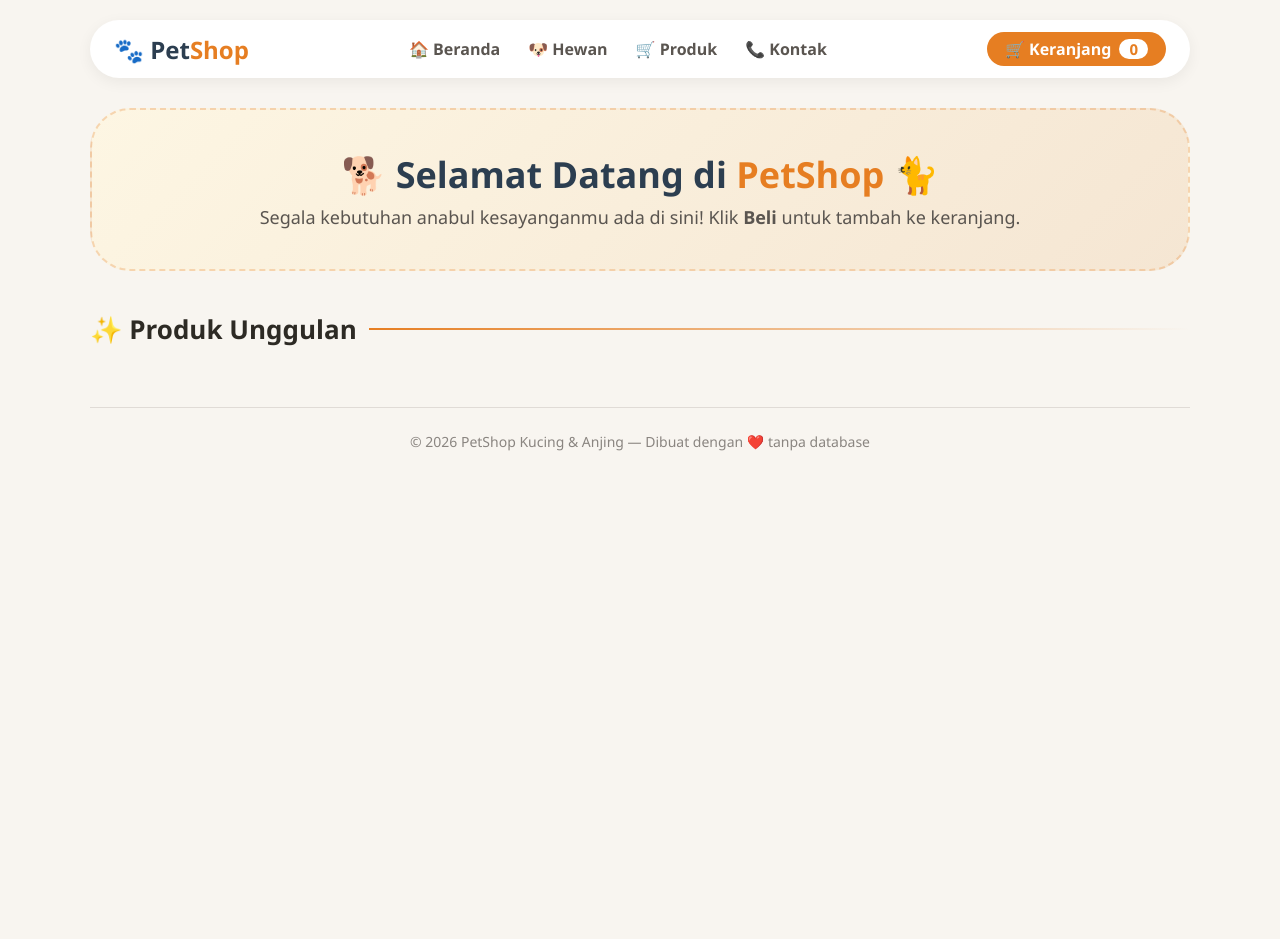
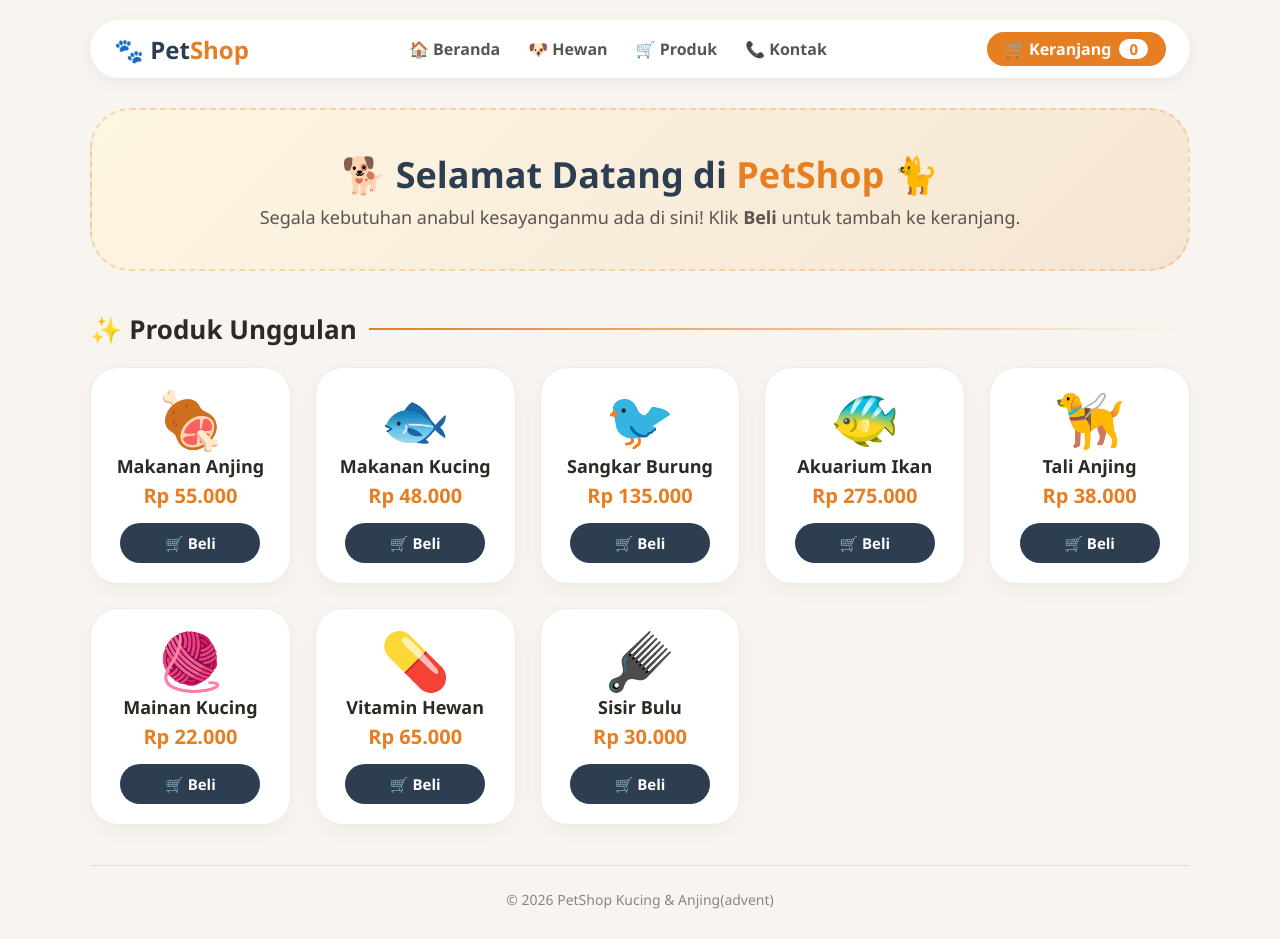
Before and after one commit to adventdyac-byte/petshop, a plain HTML site: page index.html in a window 1280 px wide. Before the commit the page ends 800 px from the top, so only its background shows below. Drawn offline with Linux system fonts and the light colour scheme.

Commit message:
menambahkan kode js dan merapikan kode

```diff
--- a/index.html
+++ b/index.html
@@ -10,7 +10,6 @@
 
 <div class="container">
 
-    <!-- ===== NAVBAR ===== -->
     <nav>
         <div class="logo">🐾 <span>Pet</span>Shop</div>
         <ul class="nav-links">
@@ -25,25 +24,21 @@
         </button>
     </nav>
 
-    <!-- ===== HERO ===== -->
     <div class="hero">
         <h1>🐕 Selamat Datang di <span>PetShop</span> 🐈</h1>
         <p>Segala kebutuhan anabul kesayanganmu ada di sini! Klik <strong>Beli</strong> untuk tambah ke keranjang.</p>
     </div>
 
-    <!-- ===== JUDUL PRODUK ===== -->
     <div class="section-title">✨ Produk Unggulan</div>
 
-    <!-- ===== GRID PRODUK (diisi oleh JavaScript) ===== -->
     <div class="product-grid" id="productGrid"></div>
 
-    <!-- ===== FOOTER ===== -->
+
     <footer>
-        © 2026 PetShop Kucing & Anjing — Dibuat dengan ❤️ tanpa database
+        © 2026 PetShop Kucing & Anjing(advent)
     </footer>
 </div>
 
-<!-- ===== TOAST ===== -->
 <div id="toast">✅ Produk ditambahkan!</div>
 <script src="script.js"></script>
 </body>
--- a/script.js
+++ b/script.js
@@ -0,0 +1,82 @@
+const products = [
+    { id: 1, name: 'Makanan Anjing', emoji: '🍖', price: 'Rp 55.000' },
+    { id: 2, name: 'Makanan Kucing', emoji: '🐟', price: 'Rp 48.000' },
+    { id: 3, name: 'Sangkar Burung', emoji: '🐦', price: 'Rp 135.000' },
+    { id: 4, name: 'Akuarium Ikan', emoji: '🐠', price: 'Rp 275.000' },
+    { id: 5, name: 'Tali Anjing', emoji: '🦮', price: 'Rp 38.000' },
+    { id: 6, name: 'Mainan Kucing', emoji: '🧶', price: 'Rp 22.000' },
+    { id: 7, name: 'Vitamin Hewan', emoji: '💊', price: 'Rp 65.000' },
+    { id: 8, name: 'Sisir Bulu', emoji: '🪮', price: 'Rp 30.000' }
+];
+
+    let cartItems = [];        // menyimpan objek produk yang dibeli
+    let cartCount = 0;
+
+
+    const grid = document.getElementById('productGrid');
+    const cartCountEl = document.getElementById('cartCount');
+    const toastEl = document.getElementById('toast');
+    const cartBtn = document.getElementById('cartBtn');
+
+    function renderProducts() {
+        grid.innerHTML = ''; // kosongkan dulu
+
+        products.forEach(product => {
+            const card = document.createElement('div');
+            card.className = 'product-card';
+
+            card.innerHTML = `
+                <div class="product-emoji">${product.emoji}</div>
+                <div class="product-name">${product.name}</div>
+                <div class="product-price">${product.price}</div>
+                <button class="btn-beli" data-id="${product.id}">🛒 Beli</button>
+            `;
+
+            grid.appendChild(card);
+        });
+
+        // Pasang event listener ke semua tombol "Beli"
+        document.querySelectorAll('.btn-beli').forEach(btn => {
+            btn.addEventListener('click', function() {
+                const id = parseInt(this.dataset.id);
+                const product = products.find(p => p.id === id);
+                if (product) {
+                    tambahKeKeranjang(product);
+                }
+            });
+        });
+    }
+
+    function tambahKeKeranjang(product) {
+        // Tambah ke array (simulasi)
+        cartItems.push(product);
+        cartCount++;
+        cartCountEl.textContent = cartCount;
+
+        showToast(`✅ ${product.name} ditambahkan! (${product.price})`);
+    }
+
+    let toastTimer = null;
+
+    function showToast(message) {
+        toastEl.textContent = message;
+        toastEl.classList.add('show');
+
+        // Hapus notifikasi otomatis setelah 2 detik
+        if (toastTimer) clearTimeout(toastTimer);
+        toastTimer = setTimeout(() => {
+            toastEl.classList.remove('show');
+        }, 2000);
+    }
+
+    cartBtn.addEventListener('click', function() {
+        if (cartItems.length === 0) {
+            showToast('🛒 Keranjang masih kosong!');
+            return;
+        }
+
+        const names = cartItems.map(item => `- ${item.emoji} ${item.name} (${item.price})`).join('\n');
+        alert(`🛒 Isi Keranjang (${cartItems.length} item):\n\n${names}\n\nTotal: ${cartItems.length} produk`);
+    });
+
+    renderProducts();
```
Also changed, not shown: style.css (+0 -11 lines).
